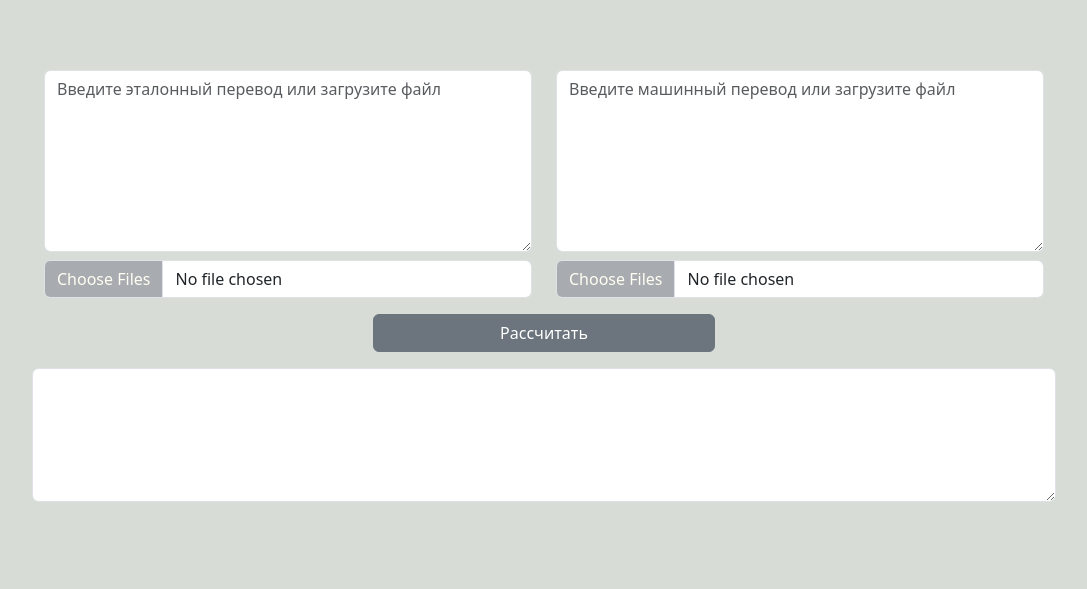
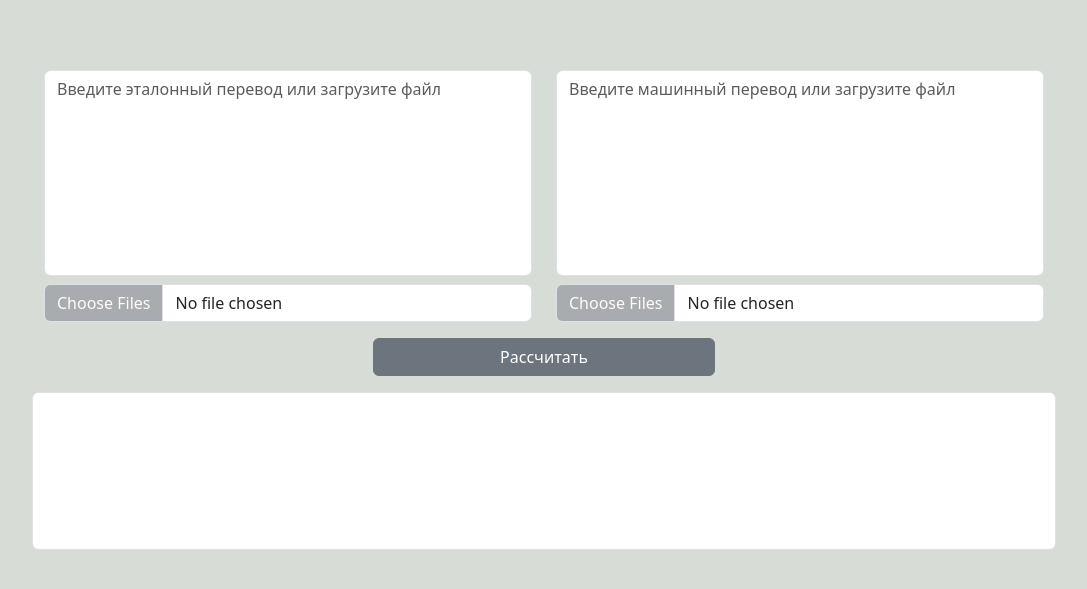
Before and after one commit to Badchimbay/BLEUmetric, a Flask app: page / in a window 1280 px wide. Shown: the part 68-657 px from the top of the page, without its empty margins (96-1183 px from the left). Run offline with Flask 3, Linux system fonts and the light colour scheme; some libraries are stand-ins or nearby versions.

Commit message:
Скорректирован вывод результатов при ручном вводе машинного текста

```diff
--- a/app.py
+++ b/app.py
@@ -63,7 +63,10 @@ def process_input():
             if os.path.exists(file_path):
                 os.remove(file_path)
 
-    output_result = "\n".join(f"{key}: {value}" for key, value in bleu_scores.items())
+    def format_key(key):
+        return (key[:30] + '...') if len(key) > 30 else key
+
+    output_result = "\n".join(f"{format_key(key)}: {value}" for key, value in bleu_scores.items())
     return output_result
 
 
--- a/templates/description.html
+++ b/templates/description.html
@@ -50,8 +50,6 @@
                     <li class="pt-2">Длина Машинного и Эталонного Перевода:<ul><li>Предоставляется информация о количестве слов в машинном переводе и в эталонных переводах. Эти данные используются для расчета штрафа за краткость и могут помочь понять, насколько полно машинный перевод передает содержание эталонных текстов.</li></ul></li>
                 </ol>
                 <p class="bleu-info pt-3">Итоговый вывод программы предоставляет комплексное представление о качестве машинного перевода, сравнивая его с эталонными текстами и вычисляя BLEU-балл на основе различных метрик и штрафов.</p>
-
-
             </div>
         </div>
     </div>
--- a/templates/template.html
+++ b/templates/template.html
@@ -39,15 +39,15 @@
     <form onsubmit="send(this); return false">
         <div class="row">
             <div class="col">
-                <textarea id="textRef" name="textRef" class="form-control" rows="7"
-                          placeholder="Введите эталонный перевод или загрузите файл"></textarea>
+                <textarea id="textRef" name="textRef" class="form-control" rows="8"
+                          placeholder="Введите эталонный перевод или загрузите файл" style="resize: none;"></textarea>
 
                 <input class="form-control mt-2" type="file" id="fileRef" name="fileRef" multiple>
             </div>
 
             <div class="col">
-                <textarea id="textCand" name="textCand" class="form-control" rows="7"
-                          placeholder="Введите машинный перевод или загрузите файл"></textarea>
+                <textarea id="textCand" name="textCand" class="form-control" rows="8"
+                          placeholder="Введите машинный перевод или загрузите файл" style="resize: none;"></textarea>
 
                 <input class="form-control mt-2" type="file" id="fileCand" name="fileCand" multiple>
             </div>
@@ -56,7 +56,7 @@
             <input class="btn btn-secondary col-4 mt-3" type="submit" value="Рассчитать">
         </div>
         <div class="row justify-content-md-center">
-            <textarea id="result" class="form-control mt-3 shadow-none" readonly rows="5"></textarea>
+            <textarea id="result" class="form-control mt-3 shadow-none" readonly rows="6" style="resize: none;"></textarea>
         </div>
         <div class="modal fade left" tabindex="-1" id="menu" role="dialog">
             <div class="modal-dialog" style="max-width: none">
```
